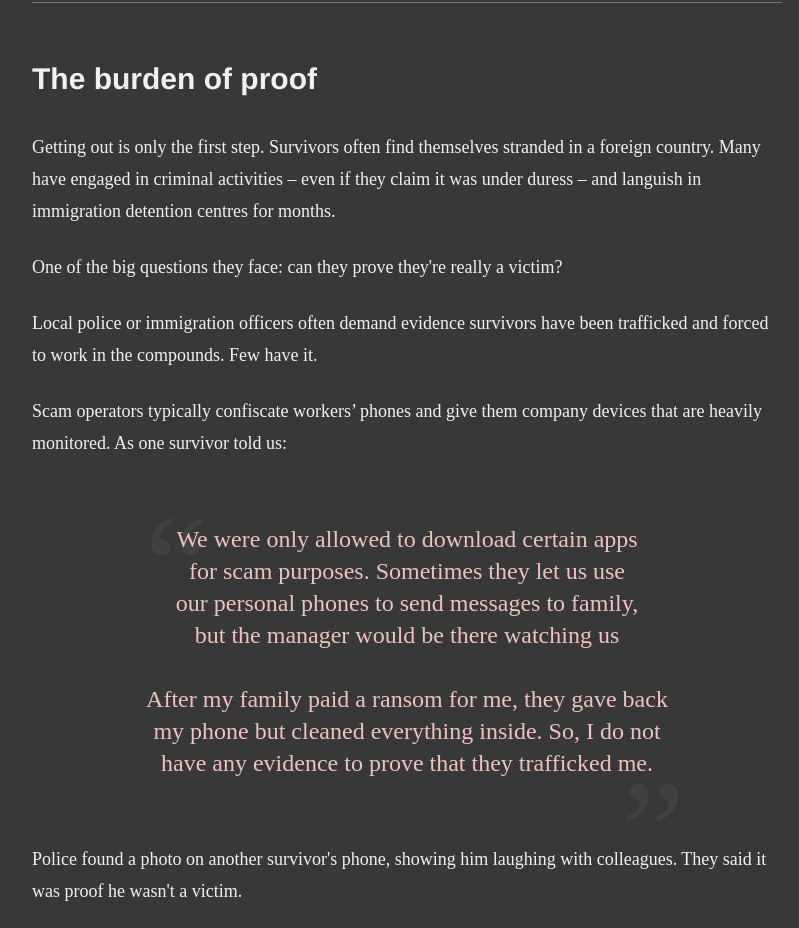
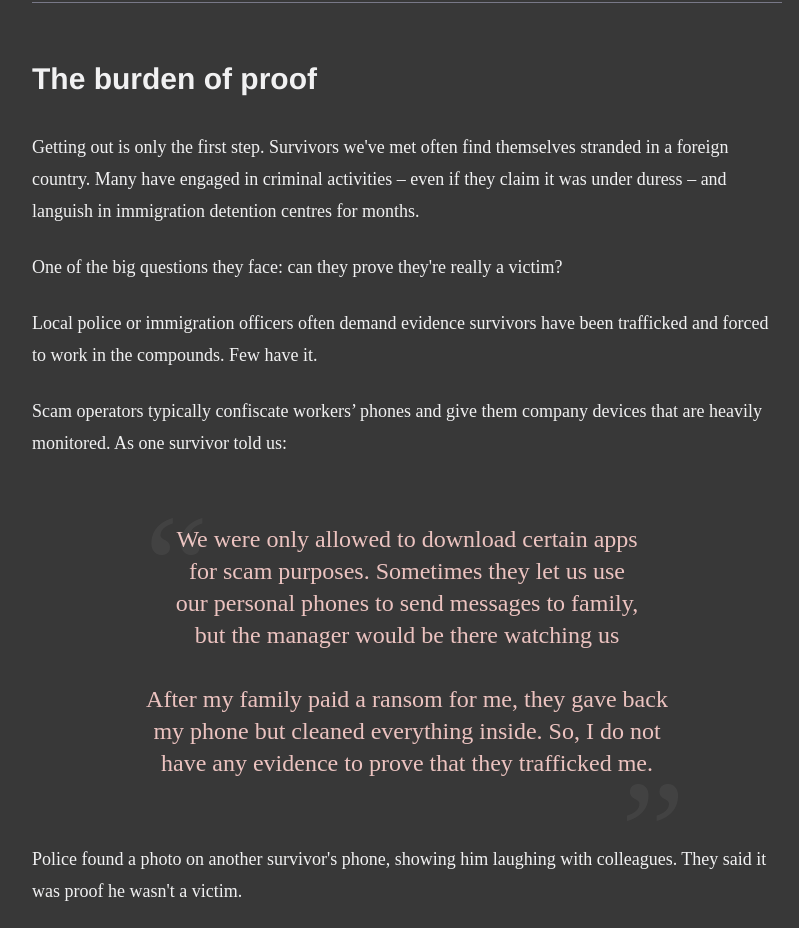
Before and after one commit to conversation/scam-centres-part-4, a React (Vite) app: page / in a window 1280 px wide. Shown: the part 6120-7048 px from the top of the page, without its empty margins (233-1032 px from the left). Built offline with nearby package versions, Linux system fonts and the light colour scheme; a web font is replaced by a local one.

Commit message:
edit: text changes

```diff
--- a/src/article.mdx
+++ b/src/article.mdx
@@ -161,7 +161,7 @@ While some escapes are successful, others are not. In Myanmar, survivors say loc
 
 ## The burden of proof
 
-Getting out is only the first step. Survivors often find themselves stranded in a foreign country. Many have engaged in criminal activities – even if they claim it was under duress – and languish in immigration detention centres for months.
+Getting out is only the first step. Survivors we've met often find themselves stranded in a foreign country. Many have engaged in criminal activities – even if they claim it was under duress – and languish in immigration detention centres for months.
 
 One of the big questions they face: can they prove they're really a victim?
 
```
